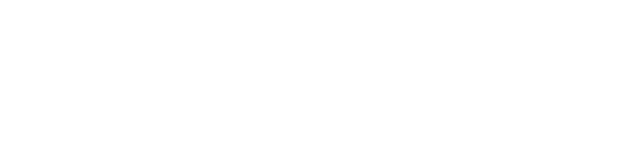
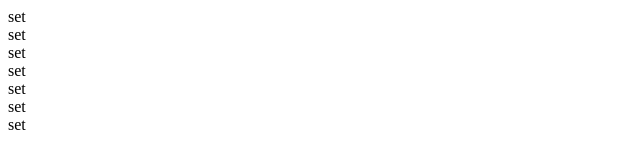
Before and after one commit to xiaobao2022/text, a plain HTML site: page 测试5.html in a window 1280 px wide. Shown: the whole page, without its empty margins (0-640 px from the left). Drawn offline with Linux system fonts and the light colour scheme.

Commit message:
修改了set分支

```diff
--- a/测试5.html
+++ b/测试5.html
@@ -7,6 +7,12 @@
     <title>Document</title>
 </head>
 <body>
-
+    <div>set</div>
+    <div>set</div>
+    <div>set</div>
+    <div>set</div>
+    <div>set</div>
+    <div>set</div>
+    <div>set</div>
 </body>
 </html>
```
Also changed, not shown: index.html (+1 -1 lines), 1 other file.
